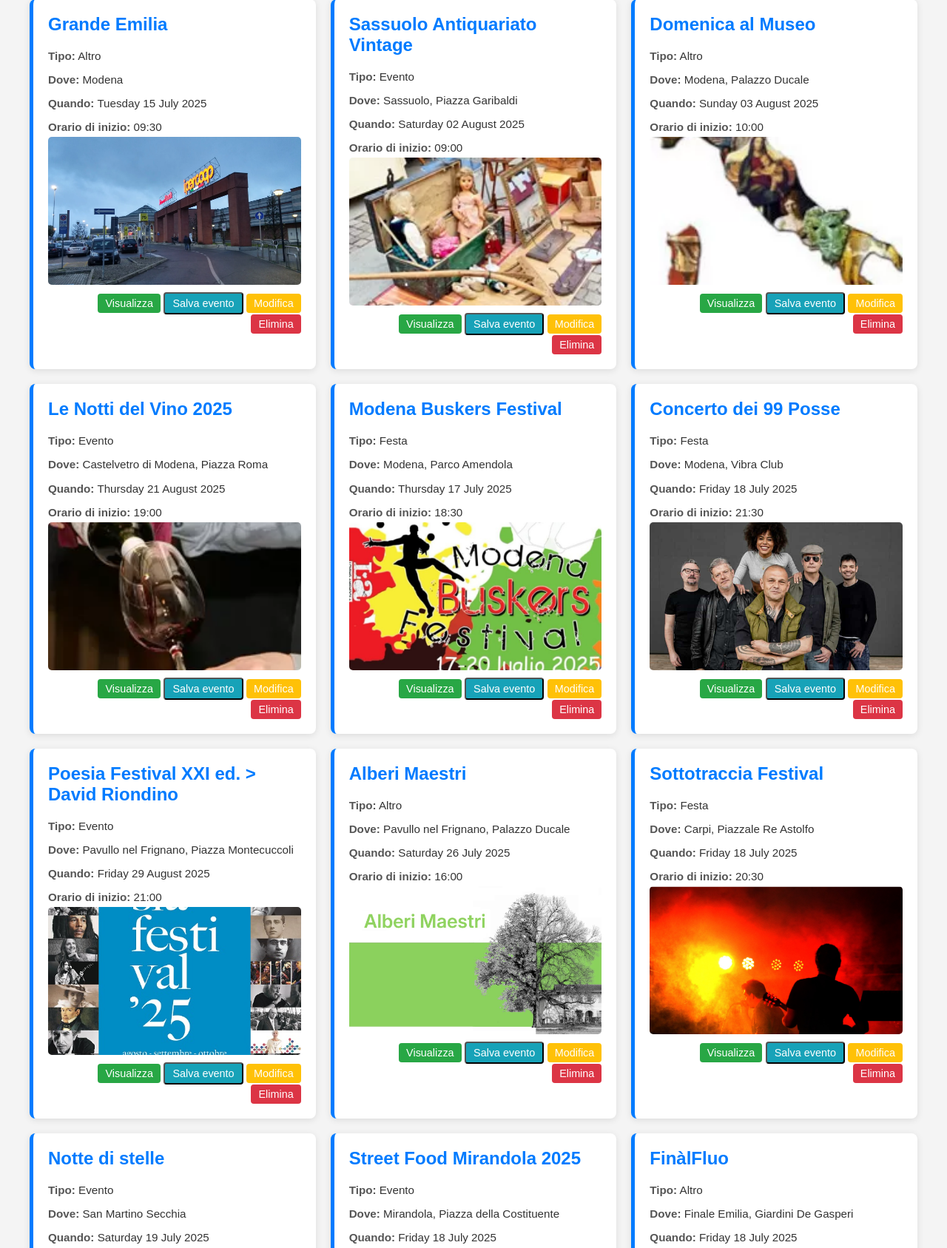
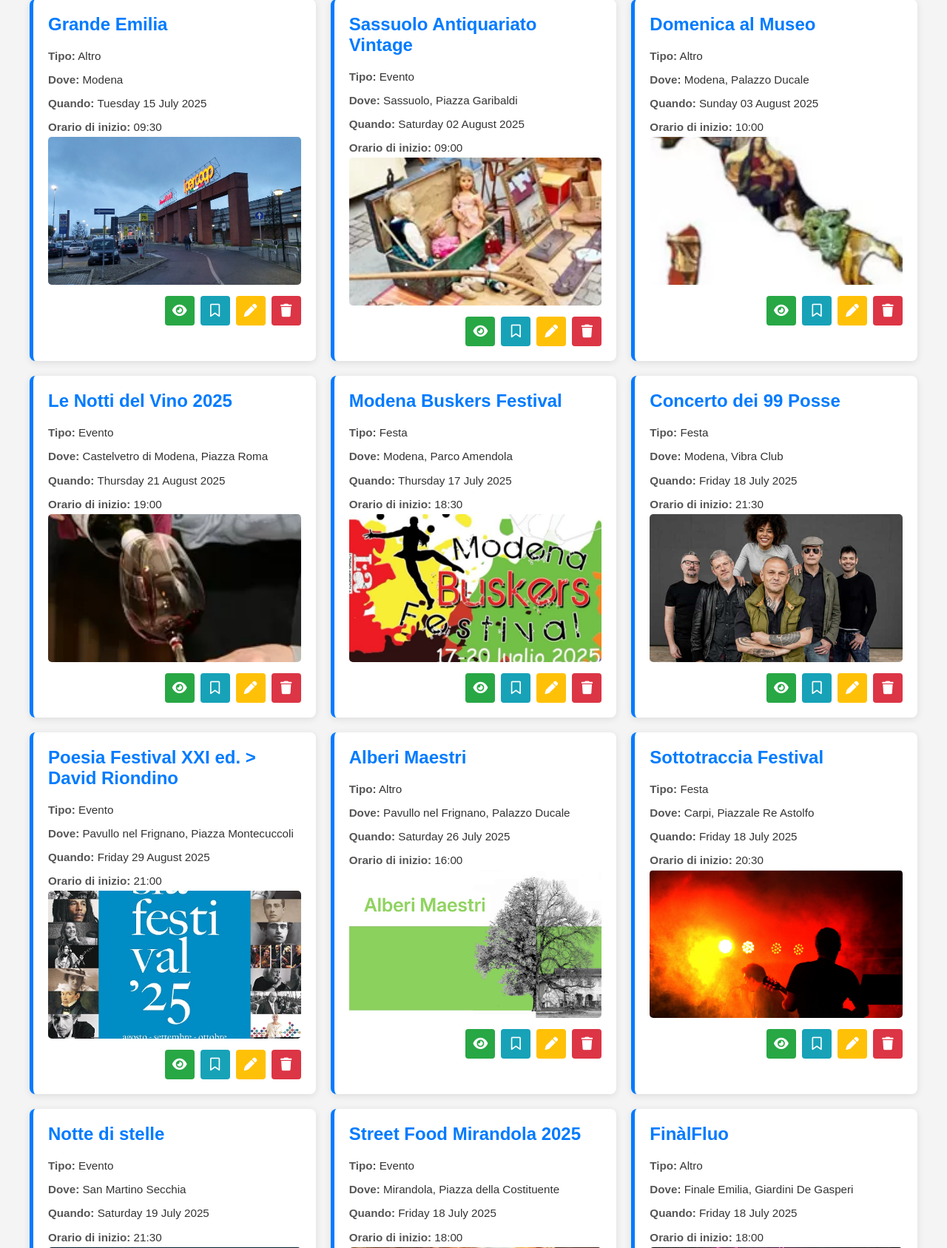
Before and after one commit to francesco-sergiano/ProgettoTecnologieWeb, a Django app: page /lista/ in a window 1280 px wide. Shown: the part 141-1828 px from the top of the page at 74% size. Run offline with Django 5.2, Linux system fonts and the light colour scheme; a user stored in the database is signed in; data comes from the database, SQL or seed files in the repository; both versions use the stored data as it was after the commit; data that the repository does not hold is empty.

Commit message:
update grafico

```diff
--- a/ProgettoTecnologieWebFrancescoSergiano/mappe/templates/mappe/lista.html
+++ b/ProgettoTecnologieWebFrancescoSergiano/mappe/templates/mappe/lista.html
@@ -46,23 +46,67 @@
             margin-top: 10px;
             line-height: 1.4;
         }
-        .delete-form {
-            margin-top: 10px;
-            text-align: right;
+
+        /* Nuovo stile per il contenitore dei bottoni */
+        .button-group {
+            display: flex; /* Usa flexbox per allineare i bottoni */
+            justify-content: flex-end; /* Allinea a destra */
+            gap: 8px; /* Spazio tra i bottoni */
+            margin-top: 15px;
         }
-        .delete-button {
-            background-color: #dc3545;
+
+        .button-group .action-button { /* Classe generica per tutti i bottoni d'azione */
+            width: 40px; /* Larghezza fissa */
+            height: 40px; /* Altezza fissa */
+            display: flex; /* Usa flexbox per centrare l'icona */
+            align-items: center; /* Centra verticalmente */
+            justify-content: center; /* Centra orizzontalmente */
             color: white;
             border: none;
-            padding: 5px 10px;
             border-radius: 4px;
             cursor: pointer;
-            font-size: 0.9em;
+            font-size: 1.1em; /* Dimensione dell'icona */
             transition: background-color 0.3s ease;
+            text-decoration: none; /* Rimuove la sottolineatura per i link */
+            padding: 0; /* Rimuove il padding predefinito */
         }
-        .delete-button:hover {
+
+        .button-group .action-button.view {
+            background-color: #28a745; /* Verde per Visualizza */
+        }
+        .button-group .action-button.view:hover {
+            background-color: #218838;
+        }
+
+        .button-group .action-button.save {
+            background-color: #17a2b8; /* Blu-verde per Salva */
+        }
+        .button-group .action-button.save:hover {
+            background-color: #138496;
+        }
+
+        .button-group .action-button.remove-saved {
+            background-color: #6c757d; /* Grigio per Rimuovi dai salvati */
+        }
+        .button-group .action-button.remove-saved:hover {
+            background-color: #5a6268;
+        }
+
+        .button-group .action-button.edit {
+            background-color: #ffc107; /* Giallo per Modifica */
+        }
+        .button-group .action-button.edit:hover {
+            background-color: #e0a800;
+        }
+
+        .button-group .action-button.delete {
+            background-color: #dc3545; /* Rosso per Elimina */
+        }
+        .button-group .action-button.delete:hover {
             background-color: #c82333;
         }
+
+
         .back-link, .admin-button-container {
             display: block;
             text-align: center;
@@ -84,35 +128,21 @@
             color: white;
         }
 
-        .edit-button {
-    background-color: #ffc107;
-    color: #fff;
-    text-decoration: none;
-    padding: 5px 10px;
-    border-radius: 4px;
-    font-size: 0.9em;
-    transition: background-color 0.3s ease;
-}
-.edit-button:hover {
-    background-color: #e0a800;
-}
-
         .event-image {
             width: 100%;
-    height: 200px;           /* Fissa l’altezza */
-    object-fit: cover;       /* Riempie lo spazio tagliando se necessario */
+            height: 200px;
+            object-fit: cover;
             border-radius: 5px;
             margin-bottom: 10px;
             display: block;
         }
-
-
     </style>
     <script>
     function confermaEliminazione() {
         return confirm("Sei sicuro di voler eliminare questo evento?");
     }
     </script>
+    <link rel="stylesheet" href="https://cdnjs.cloudflare.com/ajax/libs/font-awesome/6.5.1/css/all.min.css">
 </head>
 <body>
     <h1>Prossimi Eventi nella Provincia di Modena</h1>
@@ -155,33 +185,41 @@
                     <img src="{{ evento.immagine.url }}" alt="Immagine di {{ evento.titolo }}" class="event-image">
                     {% endif %}
 
-<div class="delete-form">
-    <a href="{% url 'dettaglio_evento' evento.id %}" class="edit-button" style="background-color:#28a745;">Visualizza</a>
+<div class="button-group"> <a href="{% url 'dettaglio_evento' evento.id %}" class="action-button view" title="Visualizza">
+        <i class="fa-solid fa-eye"></i>
+    </a>
 
     {% if user.is_authenticated %}
         {% if evento.id in salvati_ids %}
             <form action="{% url 'rimuovi_evento' evento.id %}" method="post" style="display:inline;">
                 {% csrf_token %}
-                <button type="submit" class="edit-button" style="background-color:#6c757d;">Rimuovi dai salvati</button>
+                <button type="submit" class="action-button remove-saved" title="Rimuovi dai salvati">
+                    <i class="fa-solid fa-bookmark"></i>
+                </button>
             </form>
         {% else %}
             <form action="{% url 'salva_evento' evento.id %}" method="post" style="display:inline;">
                 {% csrf_token %}
-                <button type="submit" class="edit-button" style="background-color:#17a2b8;">Salva evento</button>
+                <button type="submit" class="action-button save" title="Salva evento">
+                    <i class="fa-regular fa-bookmark"></i>
+                </button>
             </form>
         {% endif %}
     {% endif %}
 
     {% if user.is_authenticated and user.is_staff %}
-        <a href="{% url 'modifica_evento' evento.id %}" class="edit-button">Modifica</a>
+        <a href="{% url 'modifica_evento' evento.id %}" class="action-button edit" title="Modifica">
+            <i class="fa-solid fa-pen"></i>
+        </a>
 
         <form style="display:inline;" action="{% url 'elimina_evento' evento.id %}" method="post" onsubmit="return confermaEliminazione();">
             {% csrf_token %}
-            <button type="submit" class="delete-button">Elimina</button>
+            <button type="submit" class="action-button delete" title="Elimina">
+                <i class="fa-solid fa-trash"></i>
+            </button>
         </form>
     {% endif %}
 </div>
-
                 </div>
             {% endfor %}
         {% else %}
```
Also changed, not shown: ProgettoTecnologieWebFrancescoSergiano/mappe/templates/mappe/nuovo_evento.html (+22 -1 lines), ProgettoTecnologieWebFrancescoSergiano/db.sqlite3, ProgettoTecnologieWebFrancescoSergiano/media/eventi/CarpiEvento2_7FSkaci.png (added). Lines whose indentation alone changed are shown as unchanged.
